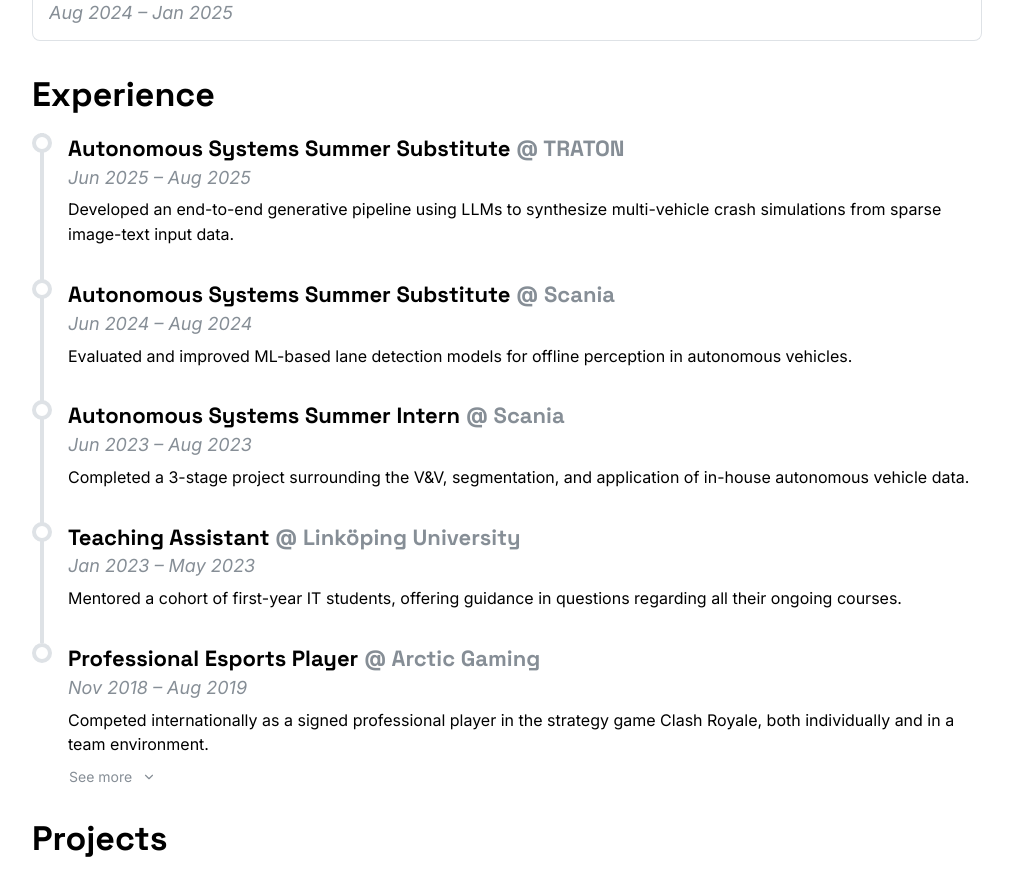
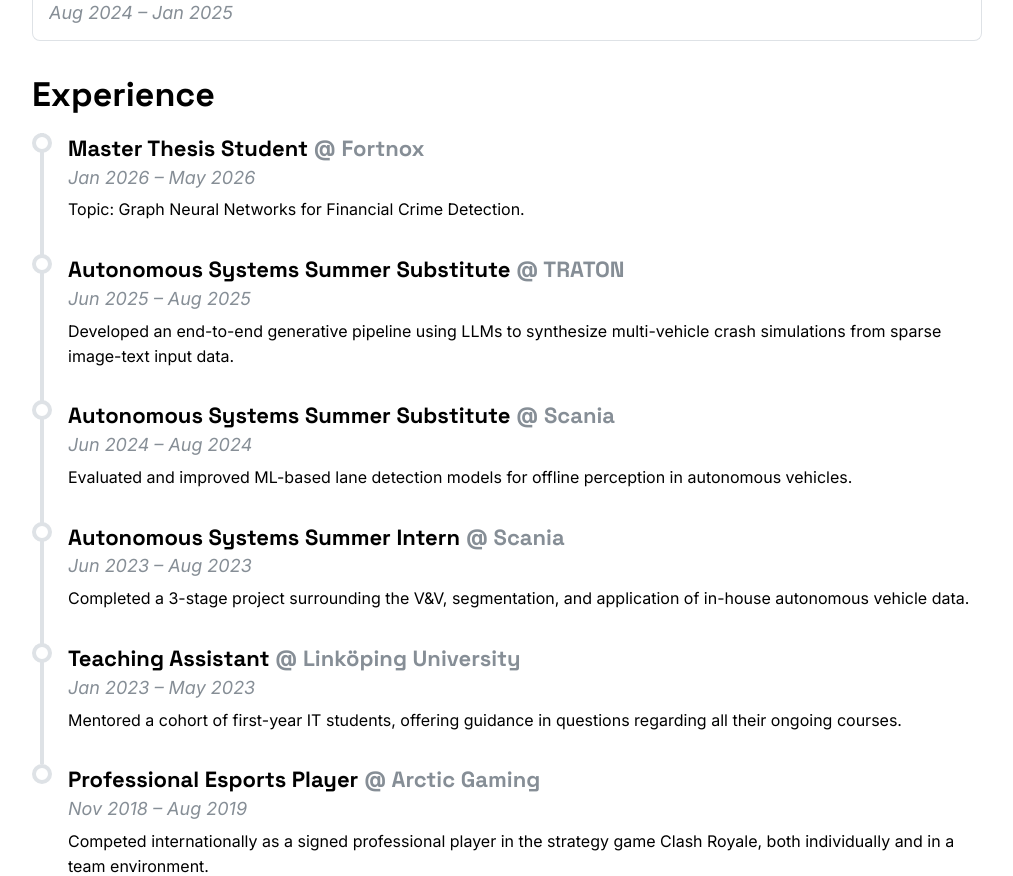
Before and after one commit to LukasIngemarsson/lukasingemarsson.github.io, a React (Vite) app in the folder personal-website/: page /#aboutme in a window 1280 px wide. Shown: the part 880-1756 px from the top of the page, without its empty margins (133-1146 px from the left). Built offline with nearby package versions, Linux system fonts and the light colour scheme.

Commit message:
updated experience

```diff
--- a/personal-website/src/data/experience.data.tsx
+++ b/personal-website/src/data/experience.data.tsx
@@ -43,6 +43,13 @@
 
 export const EXPERIENCE_DATA = [
   {
+    role: "Master Thesis Student",
+    organisation: "Fortnox",
+    date: "Jan 2026 – May 2026",
+    description:
+      "Topic: Graph Neural Networks for Financial Crime Detection.",
+  },
+  {
     role: "Autonomous Systems Summer Substitute",
     organisation: "TRATON",
     date: "Jun 2025 – Aug 2025",
```
